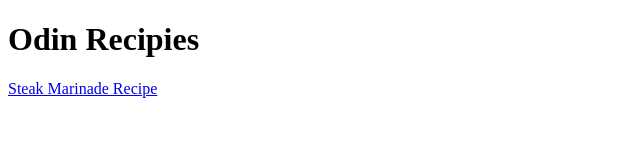
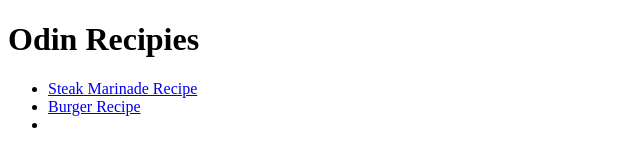
Before and after one commit to Daniel-Regassa/odin-recipes, a plain HTML site: page index.html in a window 1280 px wide. Shown: the whole page, without its empty margins (0-640 px from the left). Drawn offline with Linux system fonts and the light colour scheme.

Commit message:
Create burger recipe file

```diff
--- a/index.html
+++ b/index.html
@@ -7,7 +7,12 @@
 </head>
 <body>
     <h1>Odin Recipies</h1>
-    <a href="recipes/steak-marinade.html">Steak Marinade Recipe</a>
+
+    <ul>
+        <li><a href="recipes/steak-marinade.html">Steak Marinade Recipe</a></li>
+        <li><a href="recipes/burger.html">Burger Recipe</a></li>
+        <li></li>
+    </ul>
 
 
 
```
Also changed, not shown: recipes/burger.html (added, +11 -0 lines), recipes/steak-marinade.html (+1 -1 lines).
